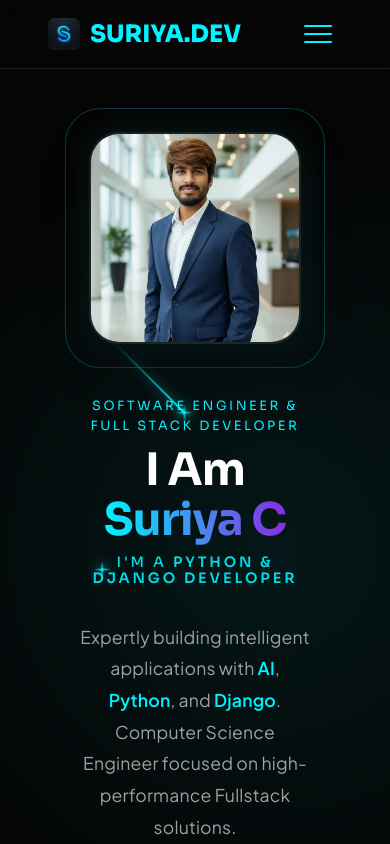
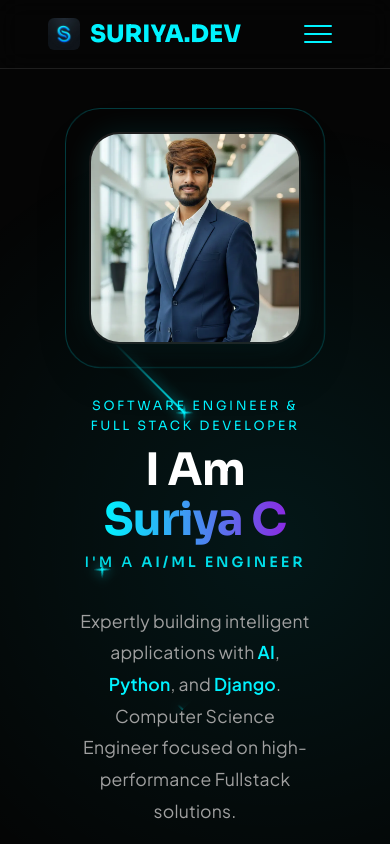
Before and after one commit to mrsuryan/suriya_portfolio, a React (Vite) app: page / in a window 390 px wide. Shown: the top 844 px of the page. Built offline with nearby package versions, Linux system fonts and the light colour scheme.

Commit message:
feat: integrate AOS, Lenis, and Typed.js libraries and implement ShootingStars component

```diff
--- a/index.html
+++ b/index.html
@@ -10,7 +10,7 @@
     <meta name="author" content="Suriya C" />
 
     <!-- Open Graph (for Facebook, LinkedIn sharing) -->
-    <meta property="og:title" content="Suriya C | Fullstack & Front End Developer" />
+    <meta property="og:title" content="Suriya C | Fullstack Developer" />
     <meta property="og:description" content="Portfolio of Suriya C, an expert Fullstack Developer building intelligent AI-powered products with Python and Django." />
     <meta property="og:type" content="website" />
     <meta property="og:url" content="https://suriyaportfolio05.netlify.app/" />
@@ -31,7 +31,7 @@
       "@context": "https://schema.org",
       "@type": "Person",
       "name": "Suriya C",
-      "jobTitle": "Fullstack & Front End Developer",
+      "jobTitle": "Fullstack Developer",
       "url": "https://suriyaportfolio05.netlify.app/",
       "sameAs": [
         "https://www.linkedin.com/in/suriya-c-8a1a362a7/",
@@ -51,6 +51,16 @@
     <link rel="preconnect" href="https://fonts.gstatic.com" crossorigin>
     <link href="https://fonts.googleapis.com/css2?family=Plus+Jakarta+Sans:wght@300;400;500;600;700;800&family=Sora:wght@300;400;500;600;700;800&family=JetBrains+Mono:wght@400;500&display=swap" rel="stylesheet">
 
+    <!-- Font Awesome -->
+    <link rel="stylesheet" href="https://cdnjs.cloudflare.com/ajax/libs/font-awesome/6.4.0/css/all.min.css">
+
+    <script>
+      (function() {
+        const theme = localStorage.getItem('theme') || 'dark';
+        document.documentElement.setAttribute('data-theme', theme);
+      })();
+    </script>
+
     <!-- Preload critical images to ensure they load fast and aren't delayed -->
     <link rel="preload" as="image" href="/suriya_img.webp" fetchpriority="high">
     <link rel="preload" as="image" href="/projects/cinemaflow.png" fetchpriority="high">
--- a/package.json
+++ b/package.json
@@ -4,9 +4,12 @@
   "private": true,
   "dependencies": {
     "@vitejs/plugin-react": "^4.2.1",
+    "aos": "^2.3.4",
+    "lenis": "^1.3.23",
     "react": "^18.2.0",
     "react-dom": "^18.2.0",
     "sharp": "^0.34.5",
+    "typed.js": "^3.0.0",
     "vite": "^5.0.8"
   },
   "scripts": {
--- a/src/App.jsx
+++ b/src/App.jsx
@@ -1,4 +1,5 @@
 import { useState, useEffect } from "react";
+import Lenis from 'lenis';
 import "./styles/global.css";
 
 // ── Components ──
@@ -37,9 +38,44 @@ export default function App() {
   const [selectedProject, setSelectedProject] = useState(null);
   const [isModalOpen, setIsModalOpen] = useState(false);
 
-  // Lock body scroll when modal is open
+  // Initialize Lenis Smooth Scroll
   useEffect(() => {
-    document.body.style.overflow = isModalOpen ? "hidden" : "";
+    const lenis = new Lenis({
+      lerp: 0.1, // Silkier, heavier feel for premium smoothness
+      duration: 1.1,
+      easing: (t) => Math.min(1, 1.001 - Math.pow(2, -10 * t)),
+      orientation: 'vertical',
+      gestureOrientation: 'vertical',
+      smoothWheel: true,
+      wheelMultiplier: 1.1, // Slightly more punchy start
+      normalizeWheel: true, // Fixes jitter in some browsers (e.g. Firefox)
+      smoothTouch: true,
+      touchMultiplier: 1.5,
+      syncTouch: true,
+      infinite: false,
+    });
+
+    function raf(time) {
+      lenis.raf(time);
+      requestAnimationFrame(raf);
+    }
+
+    requestAnimationFrame(raf);
+
+    return () => {
+      lenis.destroy();
+    };
+  }, []);
+
+  // Lock body scroll (and pause Lenis) when modal is open
+  useEffect(() => {
+    if (isModalOpen) {
+      document.body.style.overflow = "hidden";
+      // To properly pause Lenis, we would need to export lenis instance,
+      // but overflow: hidden usually stops Lenis native wheel listening too.
+    } else {
+      document.body.style.overflow = "";
+    }
     return () => { document.body.style.overflow = ""; };
   }, [isModalOpen]);
 
@@ -389,7 +425,11 @@ export default function App() {
           <div className="footer-col">
             <h4>Information</h4>
             <div className="footer-brand">
-              <div style={{ display: "flex", alignItems: "center", gap: "10px" }}>
+              <div
+                className="footer-logo-link hoverable"
+                onClick={() => navTo('home')}
+                style={{ display: "flex", alignItems: "center", gap: "10px", cursor: "pointer", width: "fit-content" }}
+              >
                 <img
                   src="/brand_logo.png"
                   alt="Suriya C Logo"
@@ -430,9 +470,9 @@ export default function App() {
                 <EmailIconSm />
                 <span>{PERSONAL.email}</span>
               </a>
-              <a href={PERSONAL.whatsapp} target="_blank" rel="noopener noreferrer" className="footer-contact-item" aria-label="Chat with me on WhatsApp">
+              <a href={PERSONAL.whatsappLink} target="_blank" rel="noopener noreferrer" className="footer-contact-item" aria-label="Chat with me on WhatsApp">
                 <WhatsAppIconSm />
-                <span>{PERSONAL.phone}</span>
+                <span>{PERSONAL.whatsapp}</span>
               </a>
               <div className="footer-social-row" style={{ marginTop: "10px", display: "flex", gap: "15px" }}>
                 <a href={PERSONAL.github} target="_blank" rel="noopener noreferrer" className="footer-social-icon-circle" aria-label="Visit my GitHub profile">
--- a/src/components/ShootingStars.jsx
+++ b/src/components/ShootingStars.jsx
@@ -9,6 +9,7 @@ const ShootingStars = () => {
       <div className="shooting-star star-3"></div>
       <div className="shooting-star star-4"></div>
       <div className="shooting-star star-5"></div>
+      <div className="shooting-star star-6"></div>
     </div>
   );
 };
--- a/src/data.js
+++ b/src/data.js
@@ -17,7 +17,8 @@ export const PERSONAL = {
   phone:    "+91 7904998763",
   linkedin: "https://linkedin.com/in/suriya-c-64218930b",
   github:   "https://github.com/mrsuriyan",
-  whatsapp: "https://wa.me/917904998763",
+  whatsapp: "Chat with me",
+  whatsappLink: "https://wa.me/917904998763",
   location: "Madurai, Tamil Nadu, India",
 
   resumePath: "/Suriya_Resume.pdf",
@@ -25,10 +26,9 @@ export const PERSONAL = {
 
 export const TYPING_ROLES = [
   "Full Stack Developer",
-  "Python & Django Developer",
-  "AI/ML Enthusiast",
-  "Frontend Enthusiast",
-  "Software Engineer",
+  "AI/ML Engineer",
+  "Django Expert",
+  "Python Developer",
 ];
 
 export const STATS = [
--- a/src/styles/ShootingStars.css
+++ b/src/styles/ShootingStars.css
@@ -4,7 +4,7 @@
   left: 0;
   width: 100%;
   height: 100%;
-  z-index: -1; /* Placed strictly behind all content */
+  z-index: -10; /* Placed strictly behind all content */
   pointer-events: none;
   overflow: hidden;
   transform: rotateZ(45deg);
@@ -59,3 +59,4 @@
 .star-3 { top: 50%; left: 10%; animation-delay: 6000ms; }
 .star-4 { top: 70%; left: 60%; animation-delay: 8500ms; }
 .star-5 { top: 20%; left: 90%; animation-delay: 11000ms; }
+.star-6 { top: 75%; left: 30%; animation-delay: 4500ms; }
--- a/src/styles/global.css
+++ b/src/styles/global.css
@@ -27,7 +27,7 @@
   /* Glassmorphism */
   --glass-bg: rgba(255, 255, 255, 0.03);
   --glass-border: rgba(255, 255, 255, 0.1);
-  --glass-blur: blur(12px);
+  --glass-blur: blur(6px);
 
   /* Spacing & Transitions */
   --section-padding: 100px 0;
@@ -45,6 +45,38 @@
   margin: 0;
   padding: 0;
   box-sizing: border-box;
+  scroll-behavior: auto !important;
+}
+
+/* Lenis Smooth Scroll Setup */
+html.lenis {
+  height: auto !important;
+}
+
+.lenis.lenis-smooth {
+  scroll-behavior: auto !important;
+}
+
+.lenis.lenis-smooth [data-lenis-prevent] {
+  overscroll-behavior: contain;
+}
+
+.lenis.lenis-stopped {
+  overflow: hidden;
+}
+
+.lenis.lenis-scrolling iframe {
+  pointer-events: none;
+}
+
+body {
+  background-color: var(--bg-dark);
+  color: var(--text-main);
+  font-family: var(--font-body);
+  line-height: 1.6;
+  overflow-x: hidden;
+  -webkit-font-smoothing: antialiased;
+  -moz-osx-font-smoothing: grayscale;
 }
 
 /* ── LUXURY TYPOGRAPHY PRELOADER (Theme Matched) ── */
@@ -185,25 +217,53 @@
   transform: translateY(24px);
   pointer-events: none;
   overflow-x: hidden;
-  background: transparent; /* Allow fixed backgrounds to show through */
+  background: transparent;
   transition: opacity 0.9s cubic-bezier(0.19, 1, 0.22, 1),
               transform 0.9s cubic-bezier(0.19, 1, 0.22, 1);
+  backface-visibility: hidden;
+  -webkit-backface-visibility: hidden;
+  transform-style: preserve-3d;
+  -webkit-transform-style: preserve-3d;
+  /* Improve rendering performance */
+  contain: content;
+  z-index: 1; /* Keep content in front of stars/backgrounds */
+  position: relative;
 }
 
 .site-container.is-revealed {
   opacity: 1;
   transform: translateY(0);
   pointer-events: all;
-}
-
-/* Stagger Navbar slightly faster */
-.site-container.is-revealed nav {
-  animation: neat-fadein 0.7s cubic-bezier(0.19, 1, 0.22, 1) both;
-}
-
-/* Hero comes in with slight delay */
-.site-container.is-revealed .hero {
-  animation: neat-fadein 0.6s cubic-bezier(0.19, 1, 0.22, 1) 0.1s both;
+  transform: translate3d(0, 0, 0);
+}
+
+section {
+  /* Force each section onto its own GPU layer */
+  transform: translate3d(0,0,0);
+  will-change: transform;
+}
+
+/* Specific Mobile Optimizations */
+@media (max-width: 768px) {
+  .glass {
+    backdrop-filter: blur(4px); /* Reduced for performance */
+    -webkit-backdrop-filter: blur(4px);
+    background: rgba(255, 255, 255, 0.08);
+  }
+
+  .site-container * {
+    text-shadow: none !important;
+    /* Disable expensive transitions on mobile if needed */
+  }
+
+  .glowing-text {
+    text-shadow: 0 0 4px var(--accent-glow) !important;
+  }
+
+  .cursor-aura {
+    /* Scale down or simplify the aura glow on mobile to save GPU */
+    display: none !important;
+  }
 }
 
 @keyframes neat-fadein {
```
Also changed, not shown: 1 other file (tests, documents, lock files or other folders).
